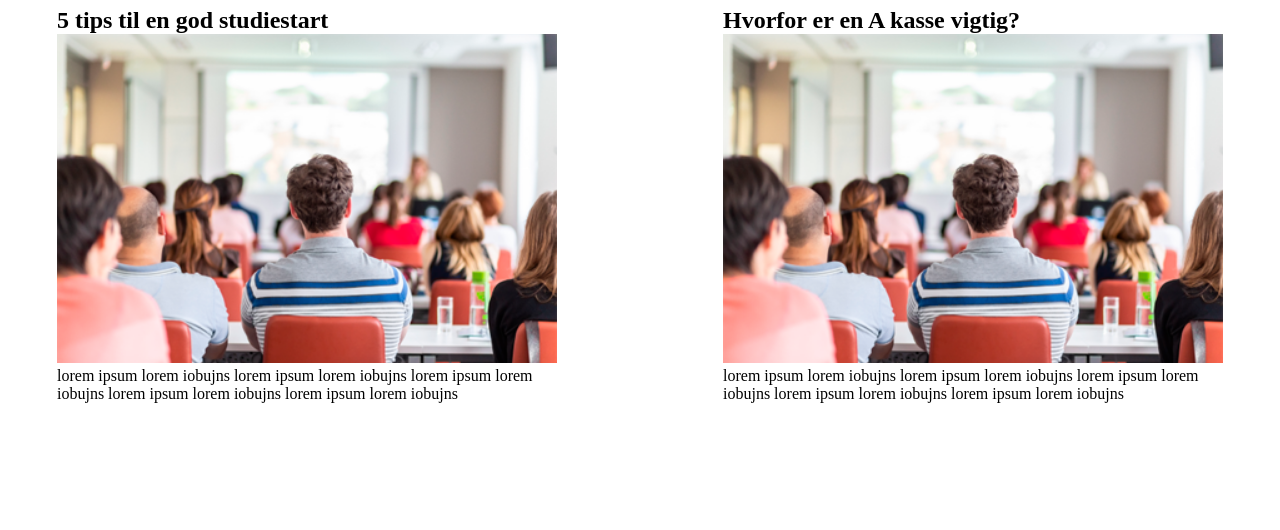
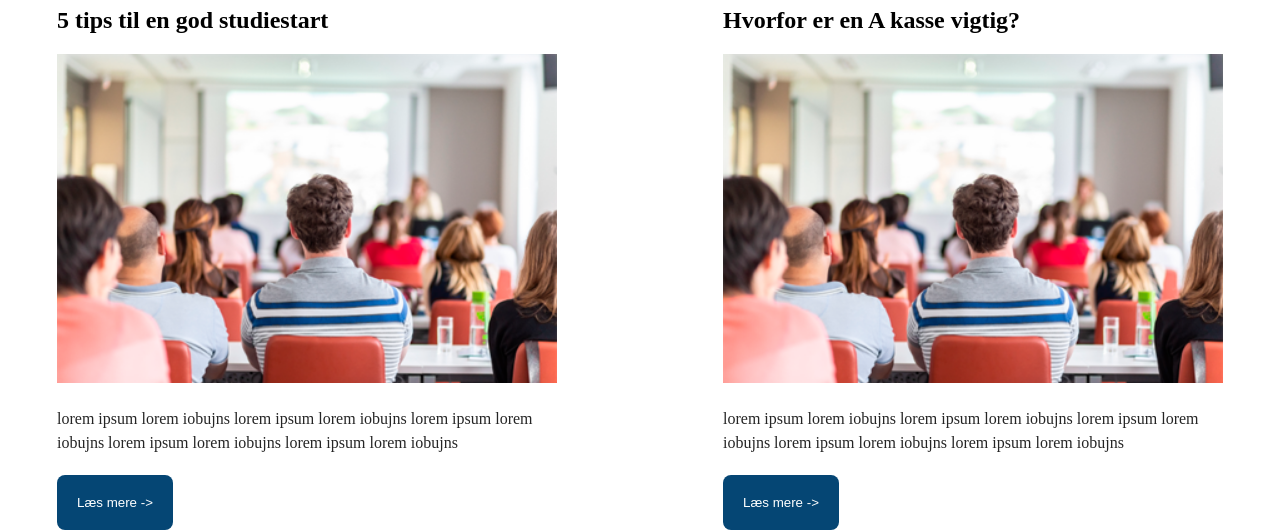
Before and after one commit to August36/t9_indhold, an Astro site: page / in a window 1280 px wide. Shown: the part 613-1143 px from the top of the page. Before the commit the page ends 1016 px from the top, so only its background shows below. Built offline with nearby package versions, Linux system fonts and the light colour scheme; Astro itself is replaced by a stand-in of ours.

Commit message:
card component: 1.5 line height, text color

```diff
--- a/src/components/Card.astro
+++ b/src/components/Card.astro
@@ -1,16 +1,35 @@
 ---
-const {header, text} = Astro.props;
+const {header, text, btn} = Astro.props;
 ---
 <article>
         <h2>{header}</h2>
         <slot />
         <p>{text}</p>
+        <button>{btn}</button>
 </article>
 
 <style>
 
     article{
         width: 355px;
+    }
+
+    h2{
+        margin-bottom: 20px;
+    }
+
+    p{
+        line-height: 1.5;
+        margin:20px 0;
+        color: rgb(37, 37, 37);
+    }
+
+    button{
+        padding: 20px;
+        background-color: #054674;
+        color: white;
+        border: none;
+        border-radius: 8px;
     }
 
     @media only screen and (min-width: 600px) {
--- a/src/pages/index.astro
+++ b/src/pages/index.astro
@@ -23,10 +23,10 @@ import Card from "../components/Card.astro"
 				<h1>Første skridt mod din fremtid, <br> starter med ca A kasse</h1>
 			</div>
 			<section class="cards_container">
-				<Card header="5 tips til en god studiestart" text="lorem ipsum lorem iobujns lorem ipsum lorem iobujns lorem ipsum lorem iobujns lorem ipsum lorem iobujns lorem ipsum lorem iobujns">
+				<Card header="5 tips til en god studiestart" text="lorem ipsum lorem iobujns lorem ipsum lorem iobujns lorem ipsum lorem iobujns lorem ipsum lorem iobujns lorem ipsum lorem iobujns" btn="Læs mere ->">
 					<img src="5_tips_img.png" alt="">
 				</Card>
-				<Card header="Hvorfor er en A kasse vigtig?" text="lorem ipsum lorem iobujns lorem ipsum lorem iobujns lorem ipsum lorem iobujns lorem ipsum lorem iobujns lorem ipsum lorem iobujns">
+				<Card header="Hvorfor er en A kasse vigtig?" text="lorem ipsum lorem iobujns lorem ipsum lorem iobujns lorem ipsum lorem iobujns lorem ipsum lorem iobujns lorem ipsum lorem iobujns" btn="Læs mere ->">
 					<img src="5_tips_img.png" alt="">
 				</Card>
 			</section>
```
